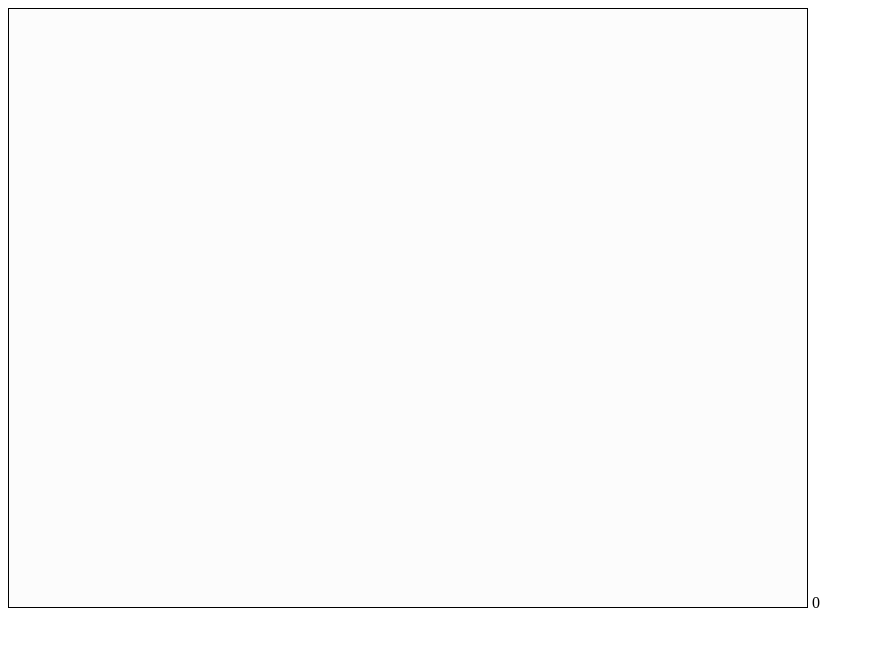
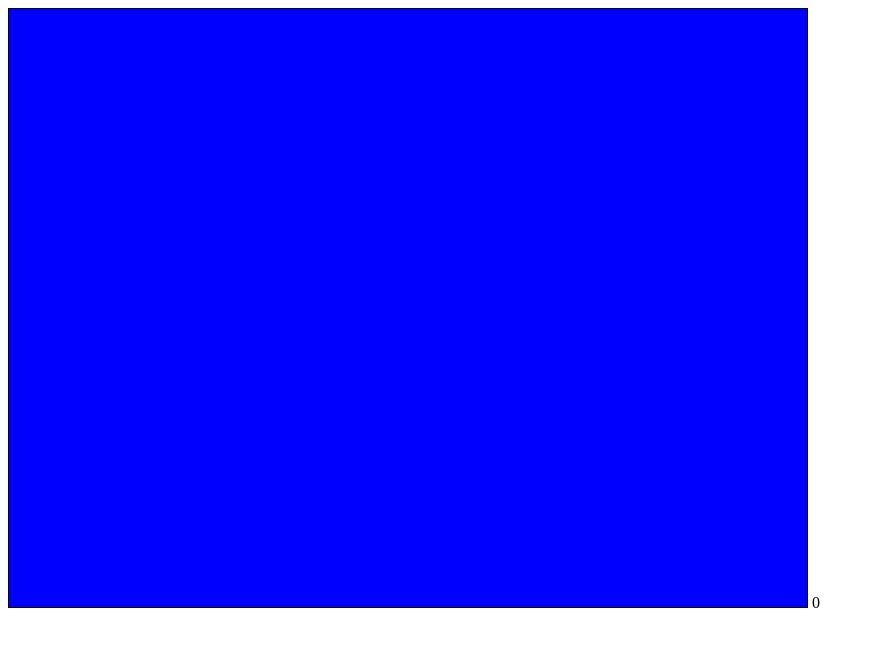
Before and after one commit to dveisl/cuddly-tribble, a plain HTML site: page index.html in a window 1280 px wide. Shown: the whole page, without its empty margins (0-875 px from the left). Drawn offline with nearby package versions, Linux system fonts and the light colour scheme.

Commit message:
Update index.html

```diff
--- a/index.html
+++ b/index.html
@@ -52,7 +52,7 @@
             Context.strokeStyle = "#000";
             Context.lineWidth = 1;
             Context.strokeRect(0, 0, myCanvas.width - 1, myCanvas.height - 1);
-            Context.fillStyle = "#fcfcfc";
+            Context.fillStyle = "blue";
             Context.fillRect(1, 1, myCanvas.width - 2, myCanvas.height - 2);
             for (i = 0; i < Circles.length; ++i) {
                 Context.beginPath();
```
